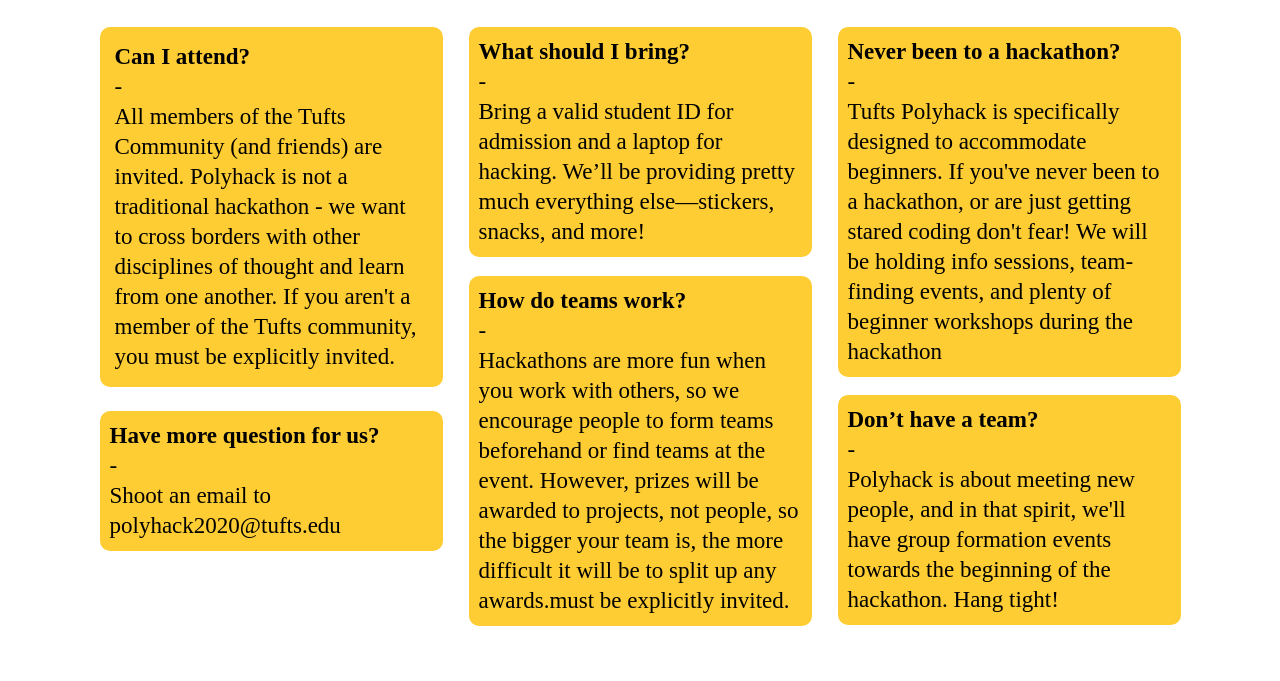
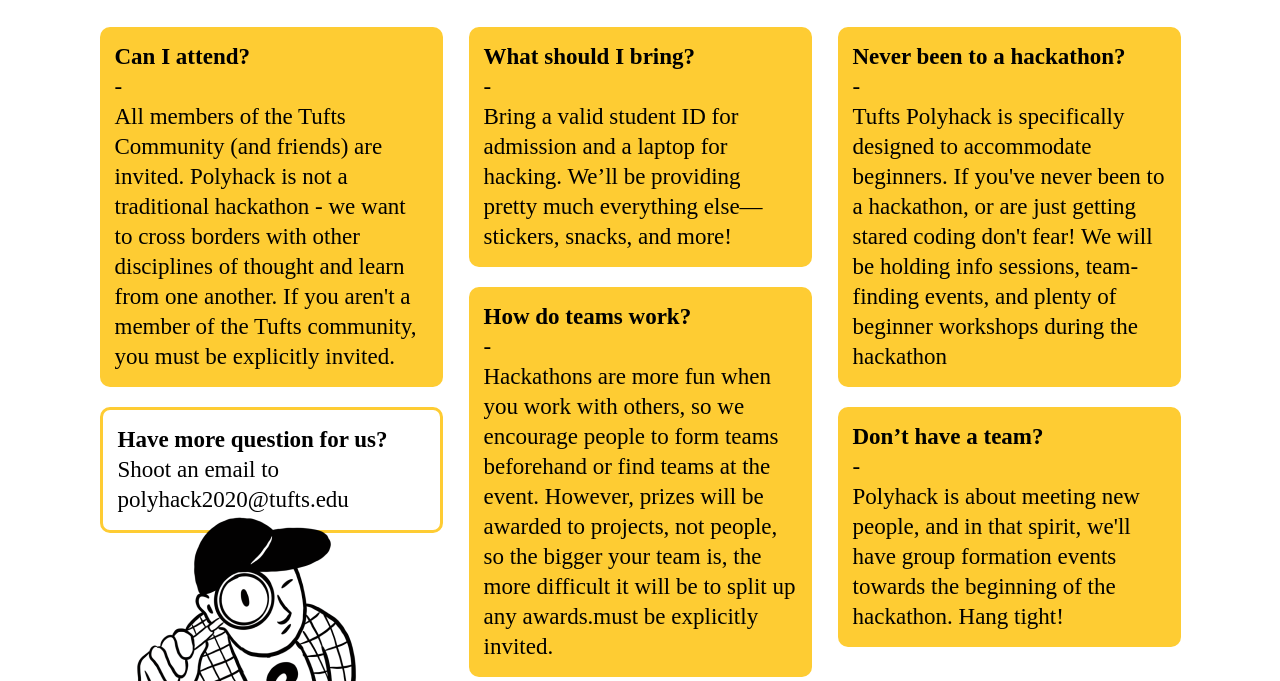
Before and after one commit to mngai99/official_polyhack2020, a plain HTML site: page q&a.html in a window 1280 px wide. Shown: the part 119-800 px from the top of the page. Drawn offline with Linux system fonts and the light colour scheme.

Commit message:
Add files via upload

```diff
--- a/q&a.html
+++ b/q&a.html
@@ -70,7 +70,6 @@
 
                 </table>
 
-
             </div>
 
         </nav>
@@ -86,7 +85,12 @@
                         </td>
                     </tr>
                     <tr>
-                        <td><div id="box4"><p id="box4-p"><b>Have more question for us?</b> <br> - <br> Shoot an email to polyhack2020@tufts.edu </p></div>
+                        <td><div id="box4"><p id="box4-p"><b>Have more question for us?</b> <br> Shoot an email to polyhack2020@tufts.edu </p></div>
+                        </td>
+                    </tr>
+                    <tr>
+                        <td>
+                            <img src="q&a_image.png" alt="decoration image" style="margin-top: -75px; width: 290px;">
                         </td>
                     </tr>
                 </table>
@@ -103,7 +107,6 @@
                         </td>
                     </tr>
                 </table>
-
             </div>
             <div>
                 <table>
@@ -117,7 +120,40 @@
                     </tr>
                 </table>
             </div>
+        </div>
 
+        <div id="mobile-questions">
+            <table>
+                <tr>
+                    <td><div class="mobile-box"><p id="box1-p"><b>Can I attend?</b> <br> - <br>All members of the Tufts Community (and friends) are invited. Polyhack is not a traditional hackathon - we want to cross borders with other disciplines of thought and learn from one another. If you aren't a member of the Tufts community, you must be explicitly invited.</p></div>
+                    </td>
+                </tr>
+                <tr>
+                    <td><div class="mobile-box"><p id="box2-p"><b>What should I bring?</b> <br> - <br>Bring a valid student ID for admission and a laptop for hacking. We’ll be providing pretty much everything else—stickers, snacks, and more!</p></div>
+                    </td>
+                </tr>
+                <tr>
+                    <td><div class="mobile-box"><p id="box3-p"><b>Never been to a hackathon?</b> <br>-<br>Tufts Polyhack is specifically designed to accommodate beginners. If you've never been to a hackathon, or are just getting stared coding don't fear! We will be holding info sessions, team-finding events, and plenty of beginner workshops during the hackathon</p></div>
+                    </td>
+                </tr>
+                <tr>
+                    <td><div class="mobile-box"><p id="box6-p"><b>Don’t have a team?</b> <br> - <br>Polyhack is about meeting new people, and in that spirit, we'll have group formation events towards the beginning of the hackathon. Hang tight! </p></div>
+                    </td>
+                </tr>
+                <tr>
+                    <td><div class="mobile-box"><p id="box5-p"><b>How do teams work?</b> <br> - <br>Hackathons are more fun when you work with others, so we encourage people to form teams beforehand or find teams at the event. However, prizes will be awarded to projects, not people, so the bigger your team is, the more difficult it will be to split up any awards.must be explicitly invited. </p></div>
+                    </td>
+                </tr>
+                <tr>
+                    <td><div class="mobile-box"><p id="box4-p"><b>Have more question for us?</b> <br> Shoot an email to polyhack2020@tufts.edu </p></div>
+                    </td>
+                </tr>
+                <tr>
+                    <td>
+                        <img src="q&a_image.png" alt="decoration image" style="width: 55%; display: block; margin-left: auto; margin-right: auto; margin-top: -30px;">
+                    </td>
+                </tr>
+            </table>
         </div>
 
         <footer id="footer">
--- a/style.css
+++ b/style.css
@@ -162,6 +162,10 @@
     margin-bottom: 5px;
 }
 
+#mobile-questions {
+    display: none;
+}
+
 #question-flexbox {
     display: flex;
     align-content: flex-start;
@@ -171,7 +175,7 @@
 }
 
 #box1-p {
-    font-size:23px;
+    font-size: 23px;
     font-family: "Kumbh Sans";
     background: #FECC33;
     border-radius: 10px;
@@ -183,7 +187,7 @@
     font-family: "Kumbh Sans";
     background: #FECC33;
     border-radius: 10px;
-    padding: 10px;
+    padding: 15px;
 }
 
 #box3-p {
@@ -191,15 +195,17 @@
     font-family: "Kumbh Sans";
     background: #FECC33;
     border-radius: 10px;
-    padding: 10px;
+    padding: 15px;
 }
 
 #box4-p {
     font-size:23px;
     font-family: "Kumbh Sans";
-    background: #FECC33;
+    background: #FFFFFF;
     border-radius: 10px;
-    padding: 10px;
+    border-color: #FECC33;
+    border-style: solid;
+    padding: 15px;
 }
 
 #box5-p {
@@ -207,7 +213,7 @@
     font-family: "Kumbh Sans";
     background: #FECC33;
     border-radius: 10px;
-    padding: 10px;
+    padding: 15px;
 }
 
 #box6-p {
@@ -215,52 +221,71 @@
     font-family: "Kumbh Sans";
     background: #FECC33;
     border-radius: 10px;
-    padding: 10px;
+    padding: 15px;
 }
 
 #box1 {
-    width:343px;
-    height: 477px;
+    max-width:343px;
     margin-left: 10px;
     margin-right: 10px;
+    margin-bottom: -30px;
+    display: block;
 }
 
 #box2 {
-    width:343px;
-    height: 362px;
+    max-width:343px;
     margin-left: 10px;
     margin-right: 10px;
+    margin-bottom: -30px;
+    display: block;
 }
 
 #box3 {
-    width:343px;
-    height: 511px;
+    max-width:343px;
     margin-left: 10px;
     margin-right: 10px;
+    margin-bottom: -30px;
+    display: block;
 }
 
 #box4 {
-    width:343px;
-    height: 214px;
+    max-width:343px;
     margin-left: 10px;
     margin-right: 10px;
-    margin-top: -120px;
+    display: block;
 }
 
 #box5 {
-    width:343px;
-    height: 548px;
+    max-width:343px;
     margin-left: 10px;
     margin-right: 10px;
-    margin-top: -140px;
+    display: block;
 }
 
 #box6 {
-    width:343px;
-    height: 356px;
+    max-width:343px;
     margin-left: 10px;
     margin-right: 10px;
-    margin-top: -170px;
+    display: block;
+}
+
+@media only screen and (max-width: 800px) {
+
+    #question-flexbox {
+        display: none;
+    }
+
+    #mobile-questions {
+        display: flex;
+        justify-content: center;
+    }
+
+    .mobile-box {
+        max-width: 500px;
+        margin-top: -15px;
+        margin-bottom: -15px;
+    }
+
 }
 
 #footer {
```
Also changed, not shown: q&a_image.png (added), 1 other file.
